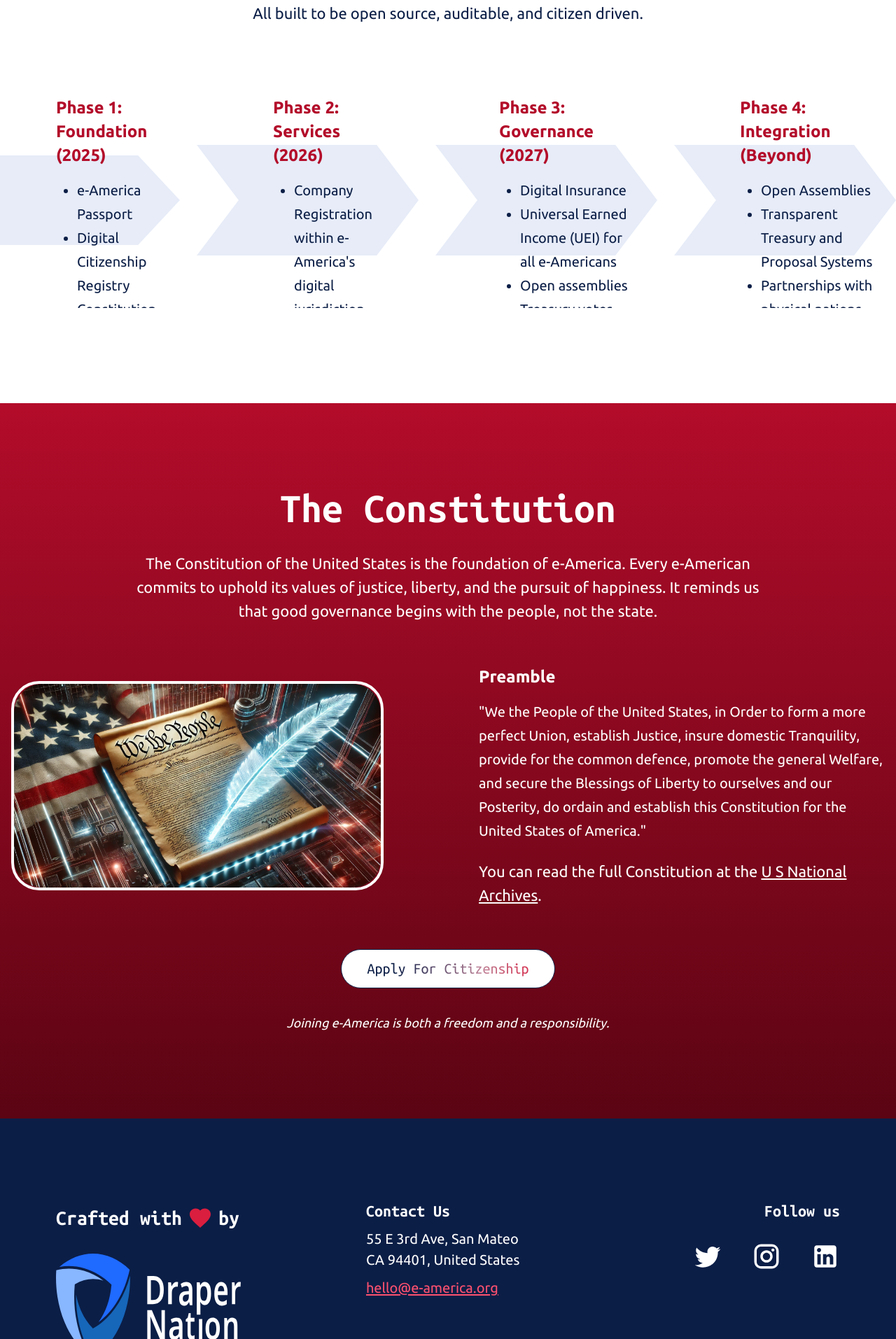
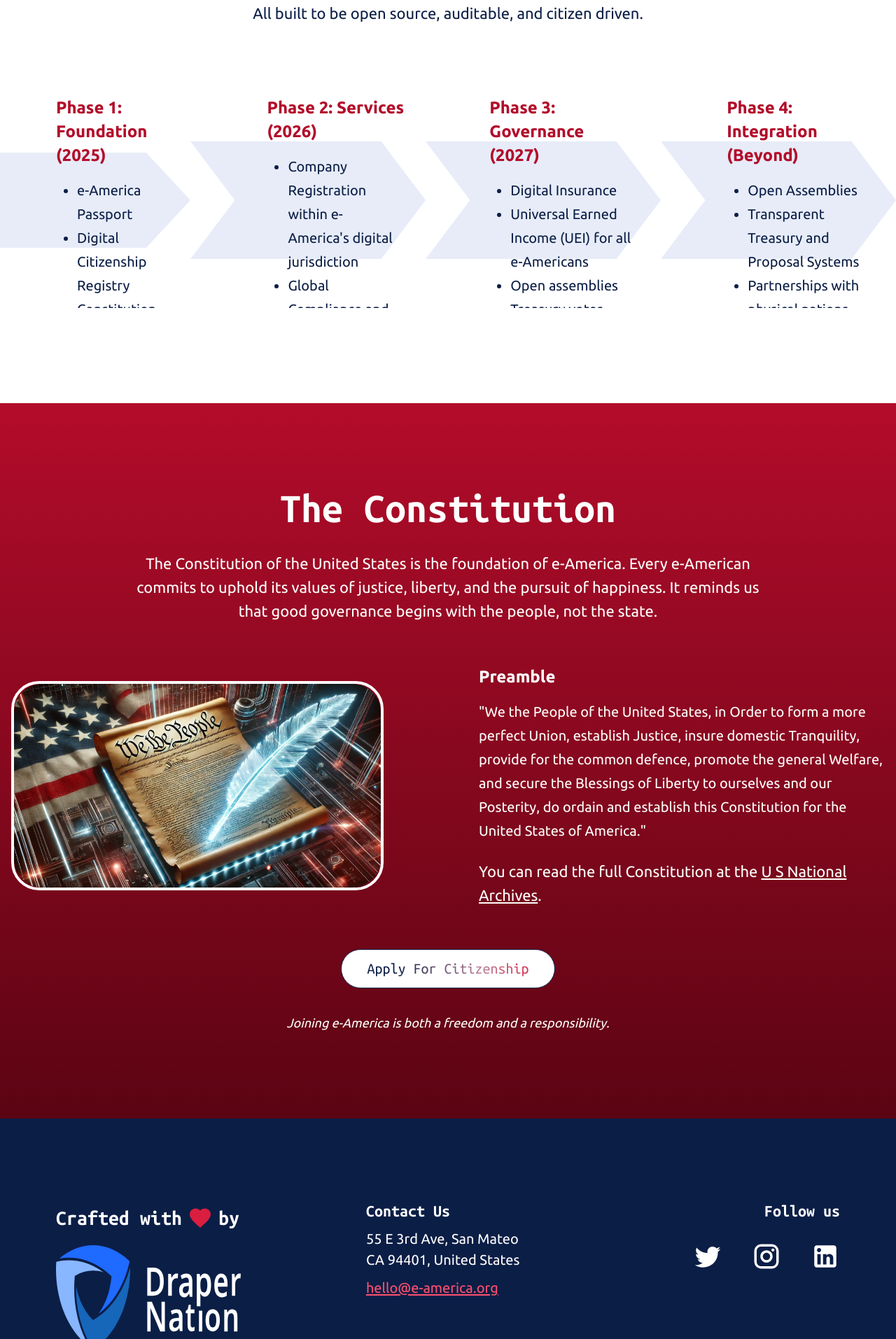
Before and after one commit to E-America/e-america, a React (Vite) app: page / in a window 1280 px wide. Shown: the part 5987-7900 px from the top of the page at 70% size. Built offline with nearby package versions, Linux system fonts and the light colour scheme.

Commit message:
Fix e-services phases

```diff
--- a/src/components/EServicesSection.tsx
+++ b/src/components/EServicesSection.tsx
@@ -85,7 +85,7 @@ const EServicesSection = () => {
 
       {/* Phases grid - full width of page */}
       <div className="w-full overflow-x-auto">
-        <div className="flex items-center gap-2 md:gap-4 lg:gap-6 w-full">
+        <div className="flex items-center gap-0 md:gap-0 lg:gap-0 w-full">
           {phases.map((phase) => (
             <div
               key={phase.id}
--- a/src/components/Footer.tsx
+++ b/src/components/Footer.tsx
@@ -15,7 +15,7 @@ const Footer = () => {
             <img className="size-[28px] sm:size-[32px] lg:size-[36px]" alt="Heart icon" src={imgHeart} />
             <span className="whitespace-pre-wrap">by</span>
           </div>
-          <div className="h-auto w-[200px] sm:w-[240px] lg:w-[263.93px] lg:h-[110.126px] mt-4 lg:mt-[1.79rem]">
+          <div className="h-auto w-[200px] sm:w-[240px] lg:w-[263.93px] lg:h-[110.126px] mt-4 lg:mt-[1.79rem%]">
             <img className="block max-w-none w-full h-auto" alt="Draper Nation logo" src={imgGroup25} />
           </div>
         </div>
```
Also changed, not shown: public/alternative-credit-scoring.svg.
